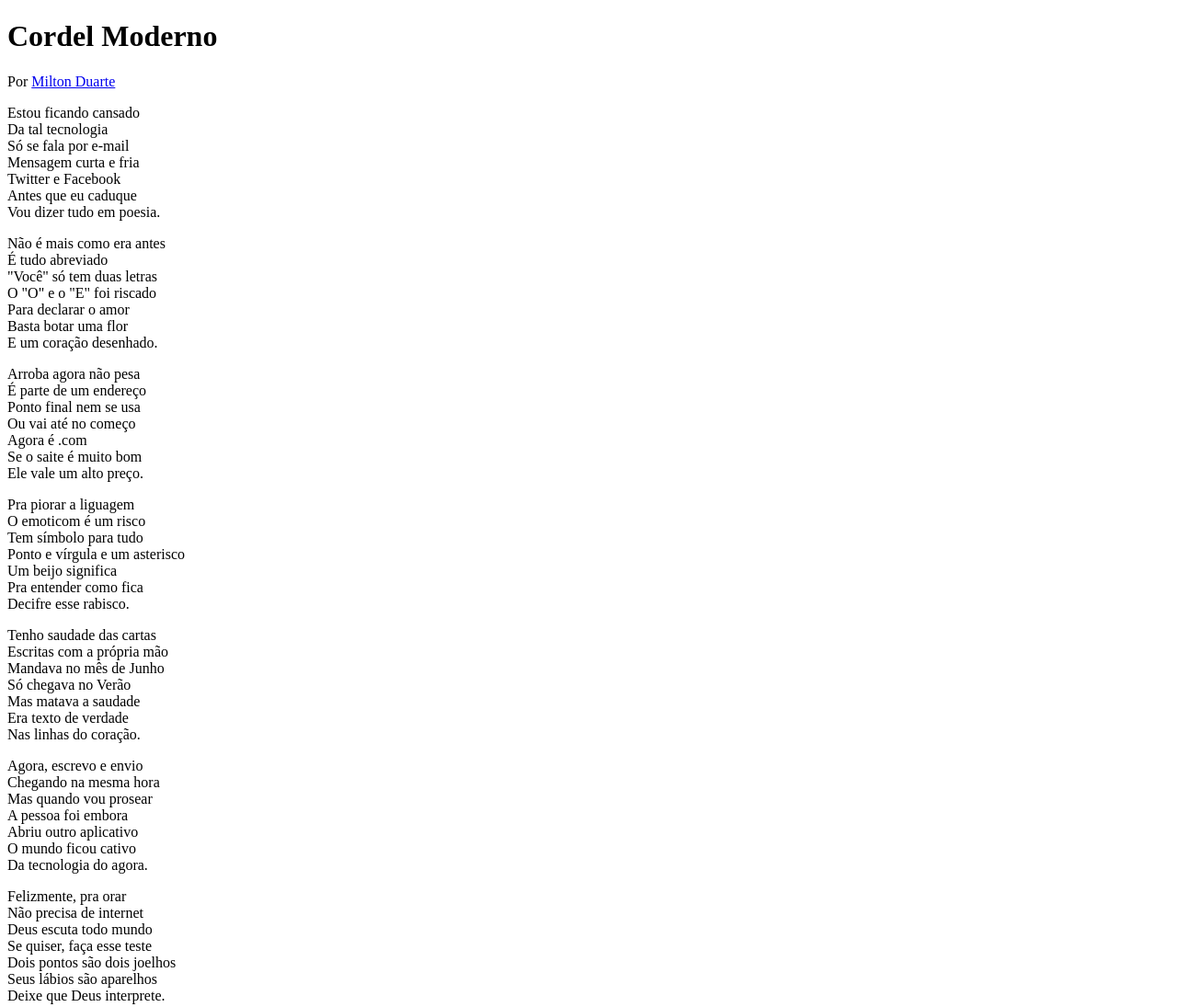
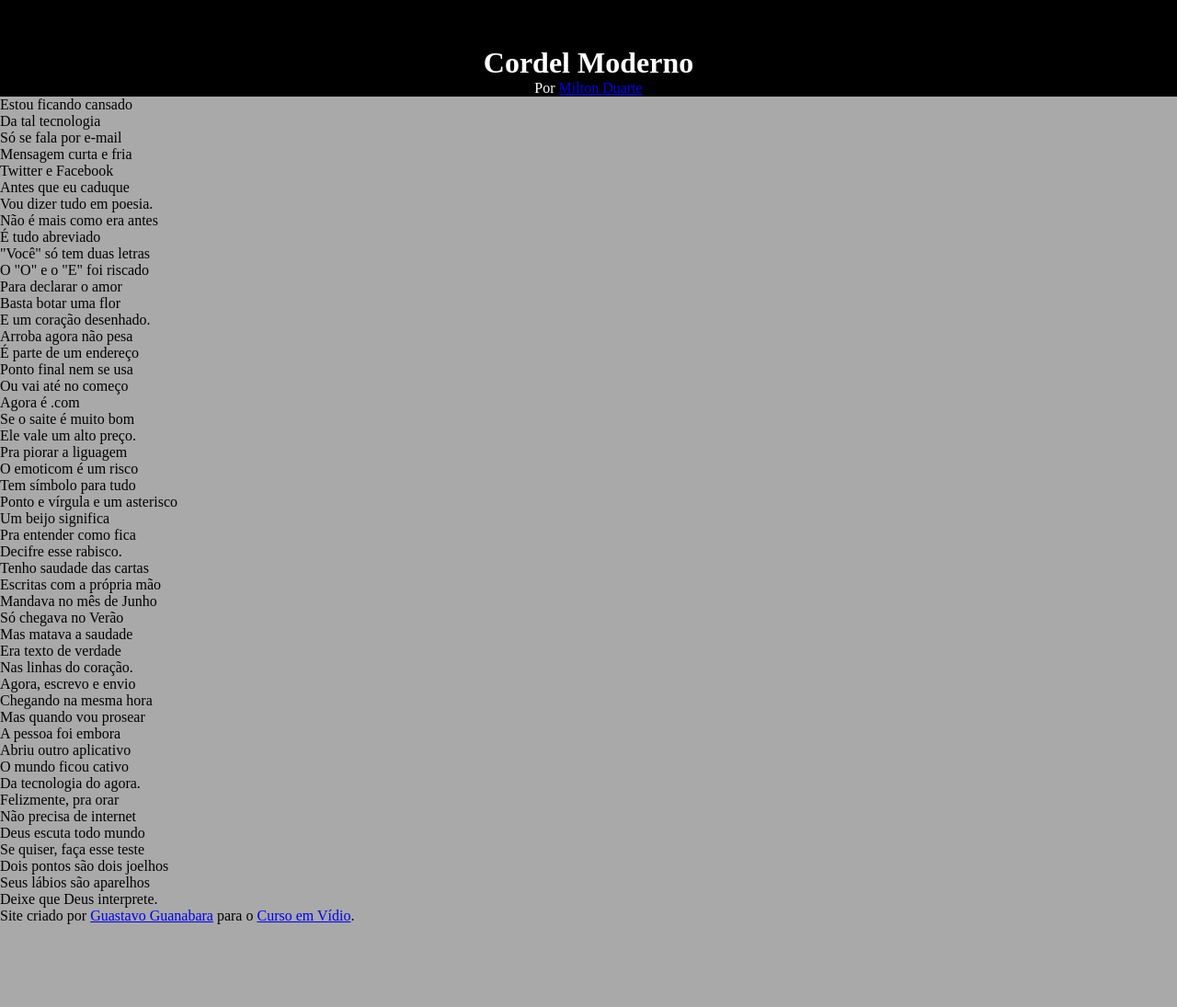
Before and after one commit to Francisco-Ronald-Dev/Html-Css, a plain HTML site: page html-css/Desafios Html & Css/Desafio012/index.html in a window 1280 px wide. Shown: the top 1095 px of the page at 92% size. After the commit the page ends 1005 px from the top, so only its background shows below. Drawn offline with Linux system fonts and the light colour scheme.

Commit message:
Estudando o desafio 12

```diff
--- a/html-css/Desafios Html & Css/Desafio012/estilo/style.css
+++ b/html-css/Desafios Html & Css/Desafio012/estilo/style.css
@@ -1 +1,19 @@
 @charset "UTF-8";
+
+*{
+    margin: 0px;
+    padding: 0px;
+}
+html, body{
+    min-height: 100vh; /* O tamanho Minimo da Altura vai ser de 100% da viewport.*/
+    background-color: darkgray;
+}
+header{
+    background-color: black;
+    color: white;
+    text-align: center;
+}
+header > h1{
+    padding-top: 50px;
+    /* P Codigo : (text-transform: Upercase;) deixa todo o texto em letras MAIUSCULAS. */
+}
--- a/html-css/Desafios Html & Css/Desafio012/index.html
+++ b/html-css/Desafios Html & Css/Desafio012/index.html
@@ -12,7 +12,7 @@
         <p>Por <a href="https://www.recantodasletras.com.br/poesias/3186743" target="_blank">Milton Duarte</a></p>
     </header>
 
-    <section>
+    <section class="normal">
         <p>
             Estou ficando cansado <br> <!-- A Tag (br) que usamos muito aqui é apenas para dar o efeito de Quebra de Linha.-->
             Da tal tecnologia <br>
@@ -24,7 +24,7 @@
         </p>
     </section>
 
-    <section>
+    <section class="imagem">
         <p>
             Não é mais como era antes <br>
             É tudo abreviado <br>
@@ -36,7 +36,7 @@
         </p>
     </section>
 
-    <section>
+    <section class="normal">
         <p>
             Arroba agora não pesa <br>
             É parte de um endereço <br>
@@ -59,7 +59,7 @@
     </section>
 
 
-    <section>
+    <section class="imagem">
         <p>
             Tenho saudade das cartas <br>
             Escritas com a própria mão <br>
@@ -71,7 +71,7 @@
         </p>
     </section>
 
-    <section>
+    <section class="normal">
         <p>
             Agora, escrevo e envio <br>
             Chegando na mesma hora <br>
```
